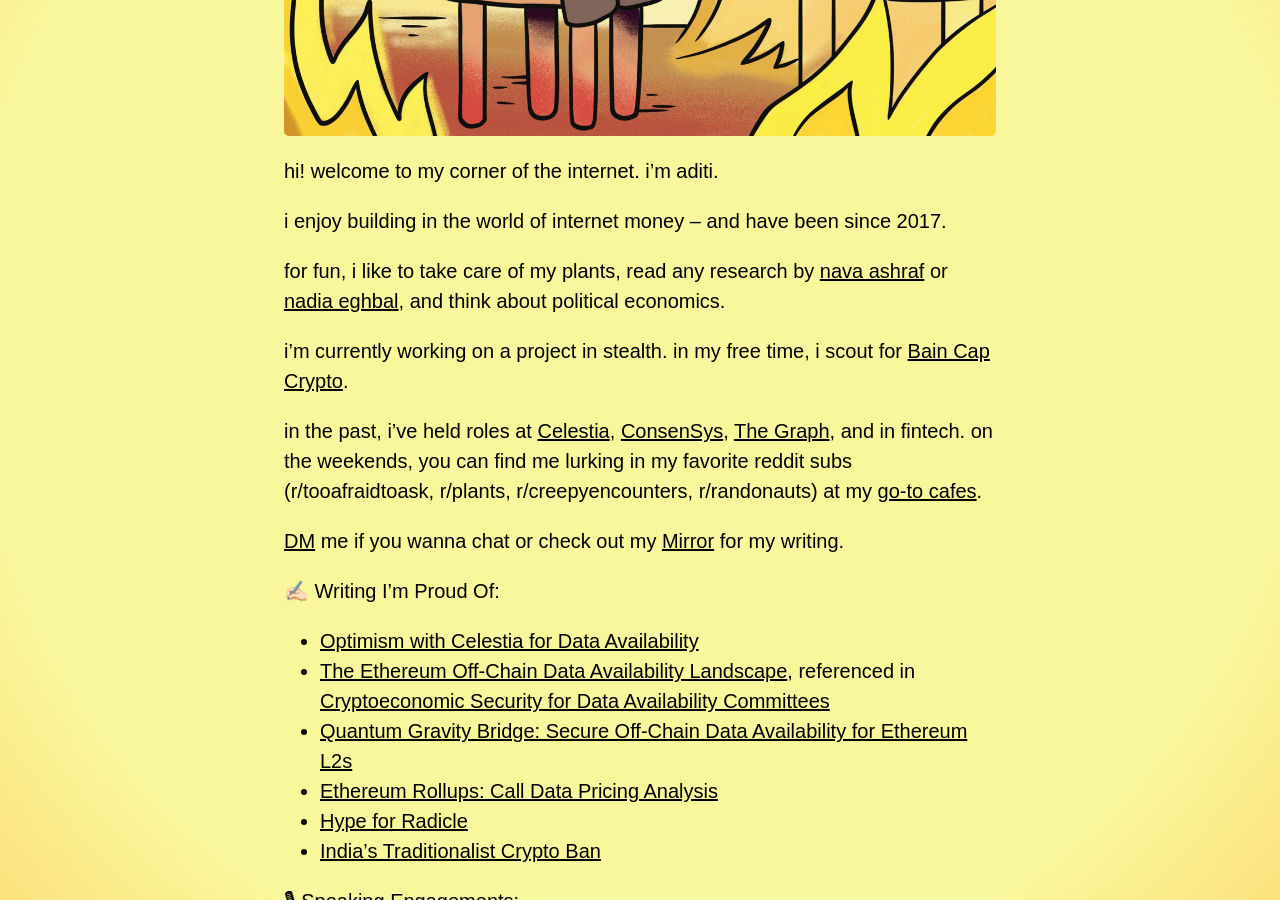
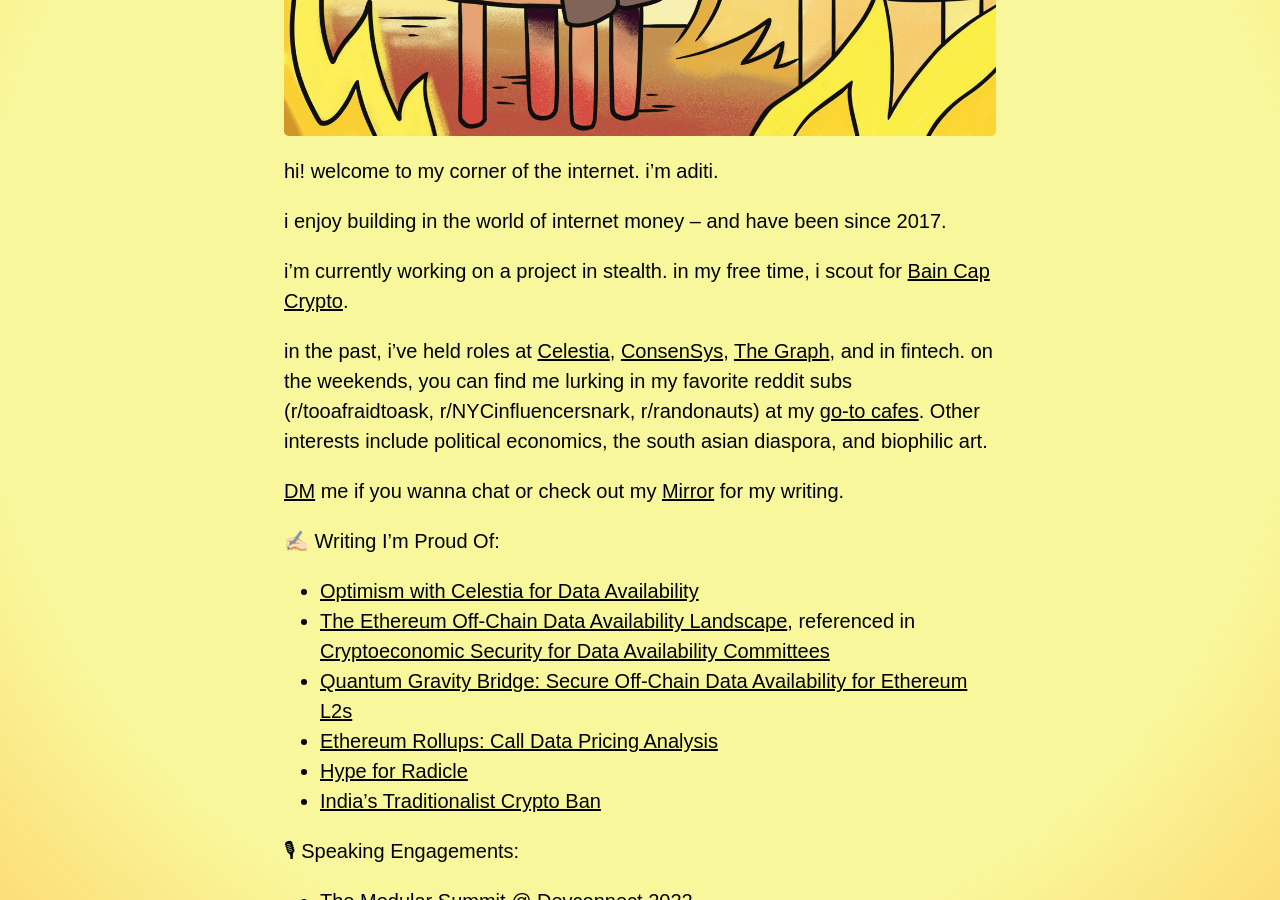
Before and after one commit to adeets-22/adeets-22.github.io, a Jekyll site: the page built from index.md, in a window 1280 px wide and 900 px high, scrolled down 767 px. Built offline with Jekyll 4.4.1, drawn with Linux system fonts in a browser that asks for light colours.

Commit message:
Update index.md

```diff
--- a/index.md
+++ b/index.md
@@ -11,11 +11,9 @@ hi! welcome to my corner of the internet. i'm aditi.
 
 i enjoy building in the world of internet money – and have been since 2017.
 
-for fun, i like to take care of my plants, read any research by [nava ashraf](https://ashrafnava.wordpress.com/) or [nadia eghbal](https://nadiaeghbal.com/oss/), and think about political economics.
-
 i'm currently working on a project in stealth. in my free time, i scout for [Bain Cap Crypto](https://twitter.com/BainCapCrypto).
 
-in the past, i've held roles at [Celestia](https://celestia.org/), [ConsenSys](https://consensys.net/), [The Graph](https://thegraph.com/en/), and in fintech. on the weekends, you can find me lurking in my favorite reddit subs (r/tooafraidtoask, r/plants, r/creepyencounters, r/randonauts) at my [go-to cafes](https://www.notion.so/cafe-workspots-80b6b55555524fe88185d20806e30967).
+in the past, i've held roles at [Celestia](https://celestia.org/), [ConsenSys](https://consensys.net/), [The Graph](https://thegraph.com/en/), and in fintech. on the weekends, you can find me lurking in my favorite reddit subs (r/tooafraidtoask, r/NYCinfluencersnark, r/randonauts) at my [go-to cafes](https://www.notion.so/cafe-workspots-80b6b55555524fe88185d20806e30967). Other interests include political economics, the south asian diaspora, and biophilic art.
 
 [DM](https://twitter.com/adeets_22) me if you wanna chat or check out my [Mirror](https://mirror.xyz/adeets.eth) for my writing.
 
```
